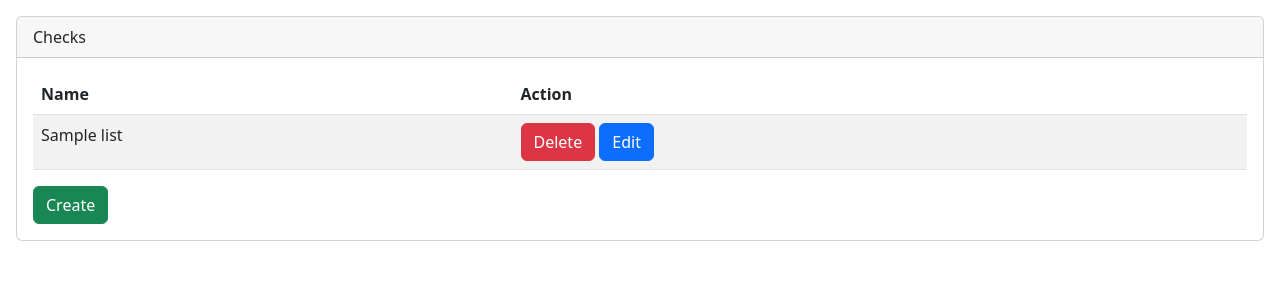
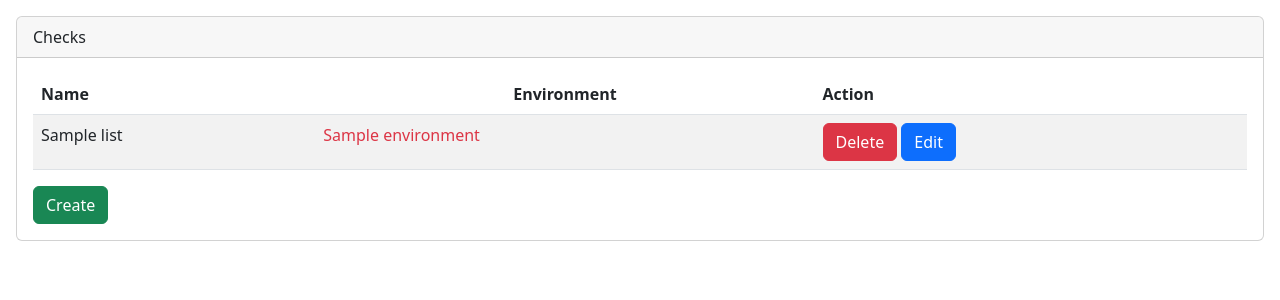
Before and after one commit to Firesnake23/isItRunning, a PHP site: template twig/templates/check/overview.html.twig in a window 1280 px wide. Shown: the part 56-356 px from the top of the page. Run offline with PHP 8.4, Linux system fonts and the light colour scheme; the template is opened without the code that fills it: most values are stand-ins (such as "Sample title", 1, 10 or a date in 2020); some libraries are stand-ins or nearby versions.

Commit message:
show wich environments are active in check overwiew

```diff
--- a/src/controllers/CheckController.php
+++ b/src/controllers/CheckController.php
@@ -18,8 +18,12 @@ class CheckController
     public function overview(RequestEvent $event): TwigResponse
     {
         $checks = $this->getCheckManager($event)->listChecks();
+        $isItRunning = $event->getParam('isItRunning');
+        $environmentManager = $isItRunning->getEnvironmentManager();
+        $environments = $environmentManager->listEnvironments();
         return new TwigResponse('check/overview.html.twig', [
             'list' => $checks,
+            'environments' => $environments,
             'authenticatedUser' => $this->getAuthenticatedUser($event)
         ]);
     }
--- a/twig/templates/check/overview.html.twig
+++ b/twig/templates/check/overview.html.twig
@@ -9,6 +9,7 @@
                 <thead>
                     <tr>
                         <th>Name</th>
+                        <th colspan="{{ environments | length }}" class="text-center">Environment</th>
                         <th>Action</th>
                     </tr>
                 </thead>
@@ -16,6 +17,13 @@
                     {% for check in list%}
                         <tr>
                             <td>{{ check.getName() }}</td>
+                            {% for env in environments %}
+                                {% if check.hasEnvironment(env)%}
+                                    <td class="text-success">{{ env.getName() }}</td>
+                                {% else %}
+                                    <td class="text-danger">{{ env.getName() }}</td>
+                                {% endif %}
+                            {% endfor %}
                             <td>
                                 <a href="/check/delete?q={{ check.getId() }}" class="btn btn-danger">Delete</a>
                                 <a href="/check/edit?q={{ check.getId() }}" class="btn btn-primary">Edit</a>
```
